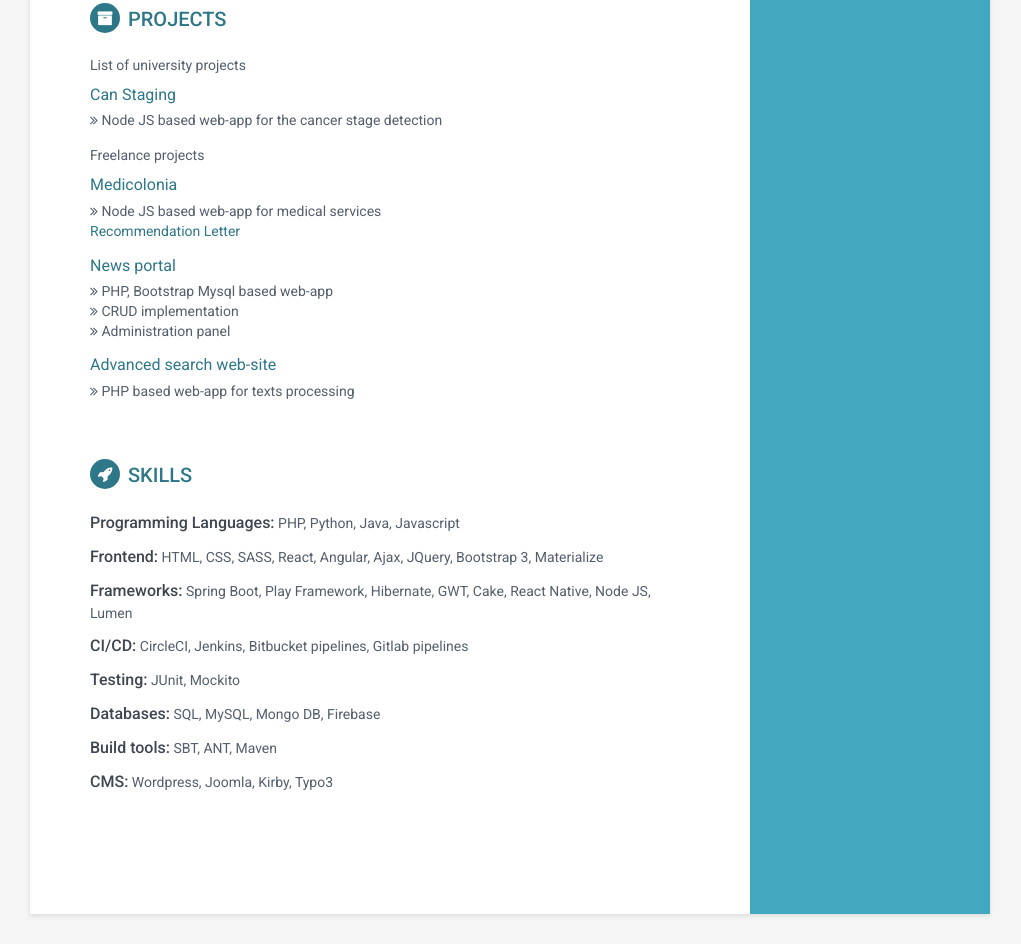
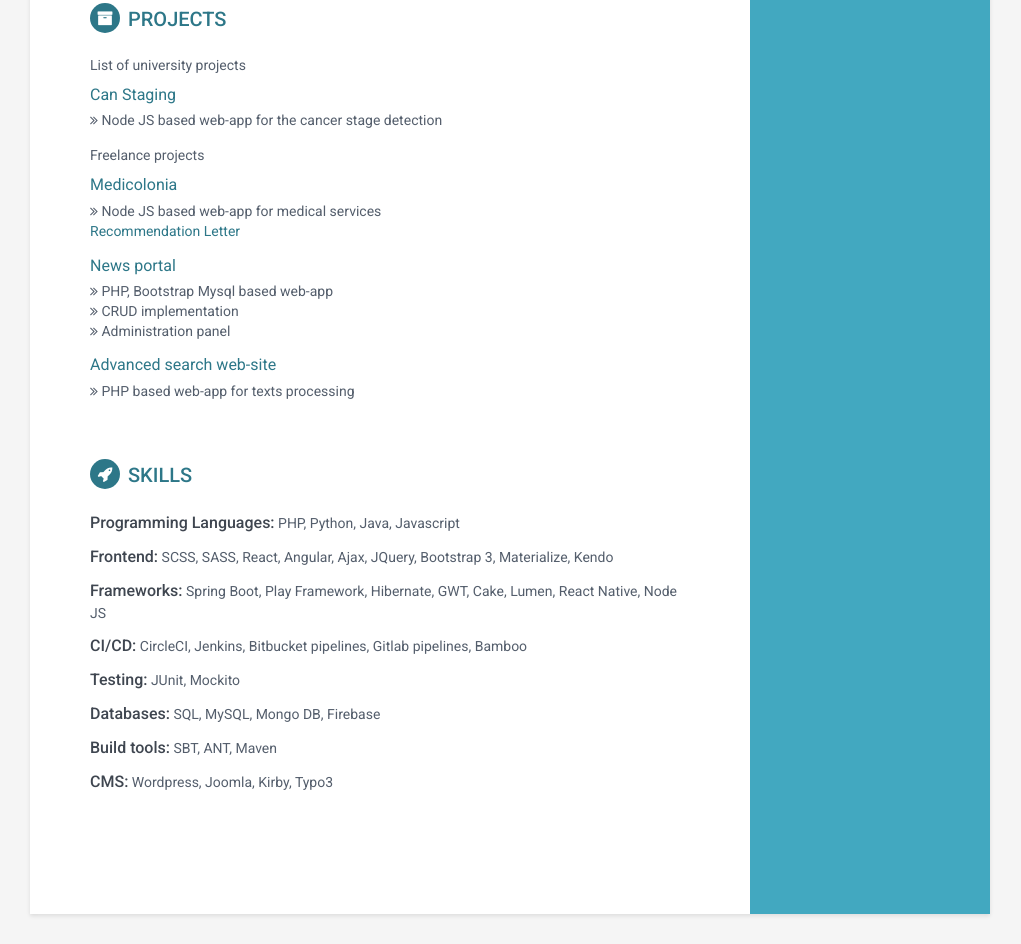
Before and after one commit to device999/CV, a plain HTML site: page index.html in a window 1280 px wide. Shown: the part 2287-3231 px from the top of the page, without its empty margins (130-1151 px from the left). Drawn offline with Linux system fonts and the light colour scheme.

```diff
--- a/index.html
+++ b/index.html
@@ -536,11 +536,11 @@
                      <h2 class="section-title"><i class="fa fa-rocket"></i>Skills</h2>
                      <div>
                         <p><span class="job-title">Programming Languages:</span> PHP, Python, Java, Javascript</p>
-                        <p><span class="job-title">Frontend:</span> HTML, CSS, SASS, React, Angular, Ajax, JQuery,
-                        Bootstrap 3, Materialize
+                        <p><span class="job-title">Frontend:</span> SCSS, SASS, React, Angular, Ajax, JQuery,
+                        Bootstrap 3, Materialize, Kendo
                         </p>
-                        <p><span class="job-title">Frameworks:</span> Spring Boot, Play Framework, Hibernate, GWT, Cake,  React Native, Node JS, Lumen</p>
-                        <p><span class="job-title">CI/CD:</span> CircleCI, Jenkins, Bitbucket pipelines, Gitlab pipelines</p>
+                        <p><span class="job-title">Frameworks:</span> Spring Boot, Play Framework, Hibernate, GWT, Cake, Lumen,  React Native, Node JS</p>
+                        <p><span class="job-title">CI/CD:</span> CircleCI, Jenkins, Bitbucket pipelines, Gitlab pipelines, Bamboo</p>
                         <p><span class="job-title">Testing:</span> JUnit, Mockito</p>
                         <p><span class="job-title">Databases:</span> SQL, MySQL, Mongo DB, Firebase</p>
                         <p><span class="job-title">Build tools:</span> SBT, ANT, Maven</p>
```
